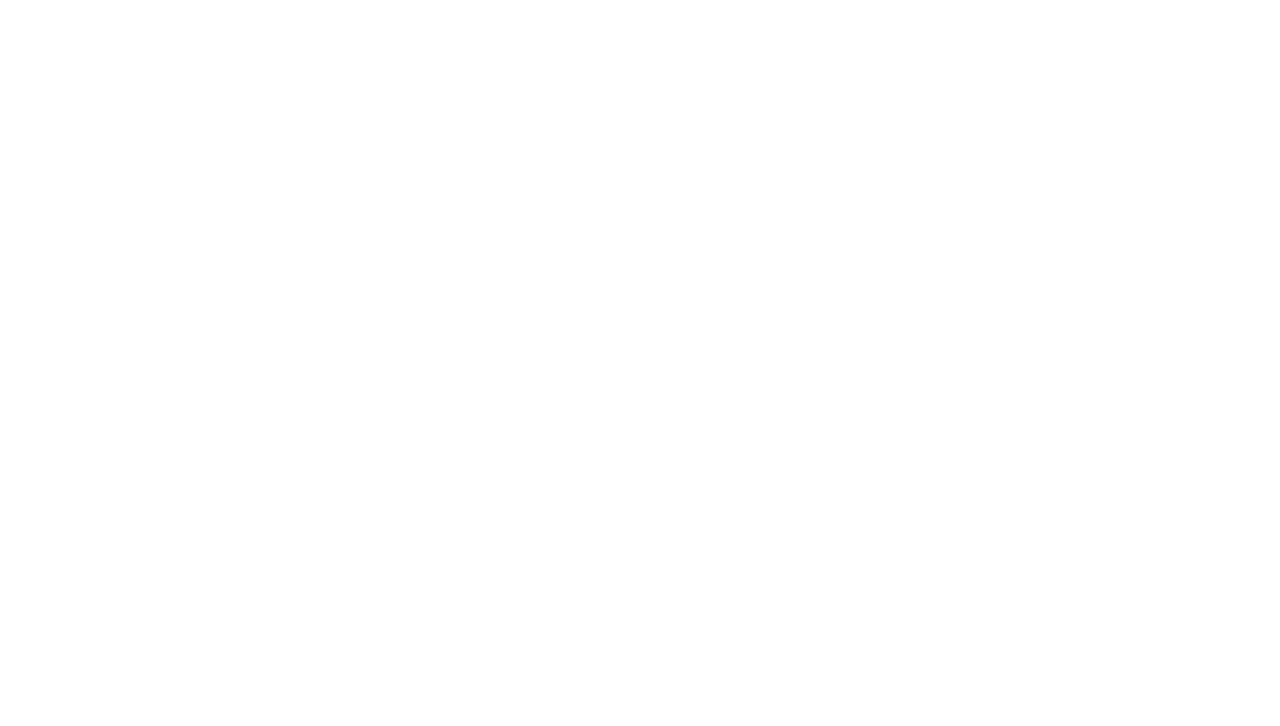
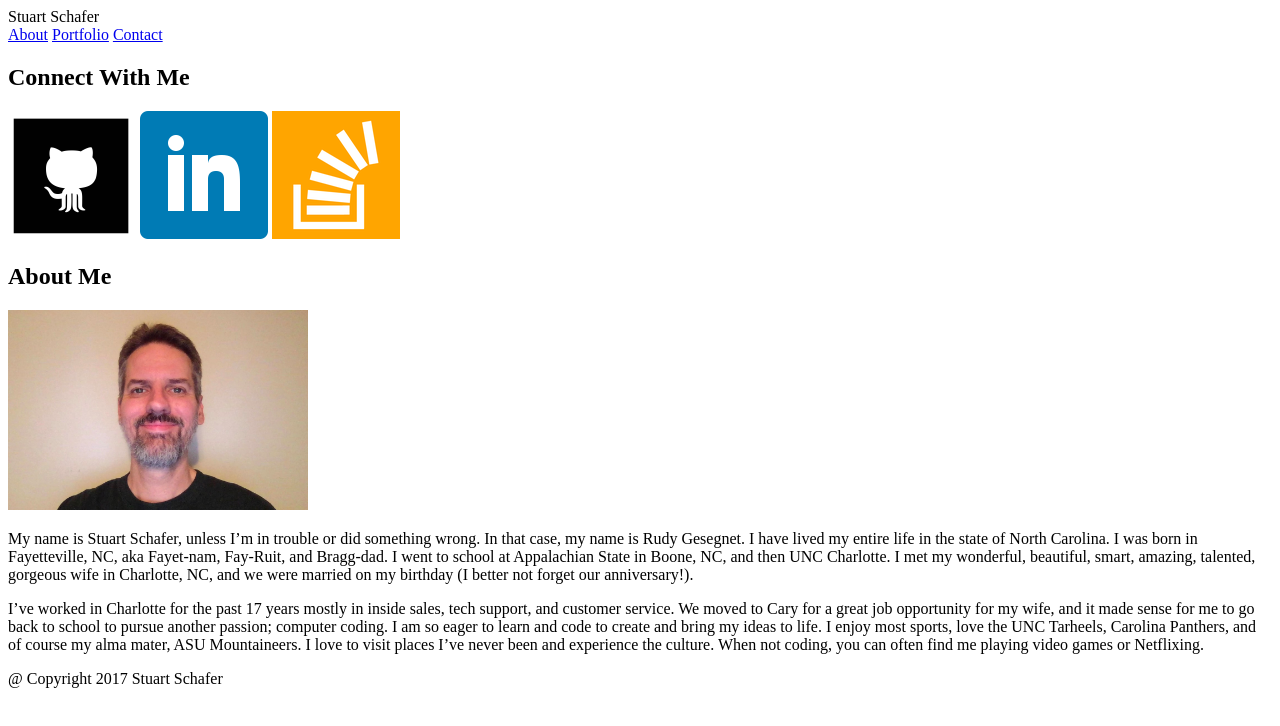
Before and after one commit to stuartschafer/Basic_porfolio, a plain HTML site: page index.html in a window 1280 px wide. Drawn offline with Linux system fonts and the light colour scheme.

Commit message:
HTML code for the page

```diff
--- a/index.html
+++ b/index.html
@@ -1,8 +1,45 @@
 <!DOCTYPE html>
 <html>
 	<head>
-		<title>header</title>
+		<title>Basic Portfolio</title>
 		</head>
 	<body>
 
-		<link rel="stylesheet" type="text/css" href="style.css">
+		<link rel="stylesheet" type="text/css" href="/assets/css/style.css">
+
+<header>Stuart Schafer</header>
+
+<a href="About">About</a>
+<a href="Portfolio">Portfolio</a>
+<a href="Contact">Contact</a>
+
+	<section id="ConnectWithMe">
+		<h1>Connect With Me</h1>
+
+		<a href="https://github.com/stuartschafer">
+			<img src="assets/images/githubicon.png"></a>
+
+		<a href="https://www.linkedin.com/in/stuart-schafer-52038540?trk=nav_responsive_tab_profile">
+			<img src="assets/images/linkedinicon.png"></a>
+
+		<a href="http://stackoverflow.com/users/7389235/stuart-schafer">
+			<img src="assets/images/stackoverflowicon.png"></a>
+
+		</section>
+
+		<section id="MyBio">
+			<h1 id="AboutMe">About Me</h1>
+
+			<img src="assets/images/profilepic.jpg" alt="A Picture of Me" style="width:300px;height:200px;">
+
+			<p>My name is Stuart Schafer, unless I’m in trouble or did something wrong.  In that case, my name is Rudy Gesegnet. I have lived my entire life in the state of North Carolina.  I was born in Fayetteville, NC, aka Fayet-nam, Fay-Ruit, and Bragg-dad. I went to school at Appalachian State in Boone, NC, and then UNC Charlotte.  I met my wonderful, beautiful, smart, amazing, talented, gorgeous wife in Charlotte, NC, and we were married on my birthday (I better not forget our anniversary!).</p>
+
+			<p>I’ve worked in Charlotte for the past 17 years mostly in inside sales, tech support, and customer service.  We moved to Cary for a great job opportunity for my wife, and it made sense for me to go back to school to pursue another passion; computer coding.  I am so eager to learn and code to create and bring my ideas to life.  I enjoy most sports, love the UNC Tarheels, Carolina Panthers, and of course my alma mater, ASU Mountaineers. I love to visit places I’ve never been and experience the culture.  When not coding, you can often find me playing video games or Netflixing.</p>
+
+		</section>
+
+	<footer>@ Copyright 2017 Stuart Schafer</footer>
+
+</section>
+</body>
+</html>
```
Also changed, not shown: assets/images/Profilepic.jpg (renamed from assets/images/Profile pic.jpg).
